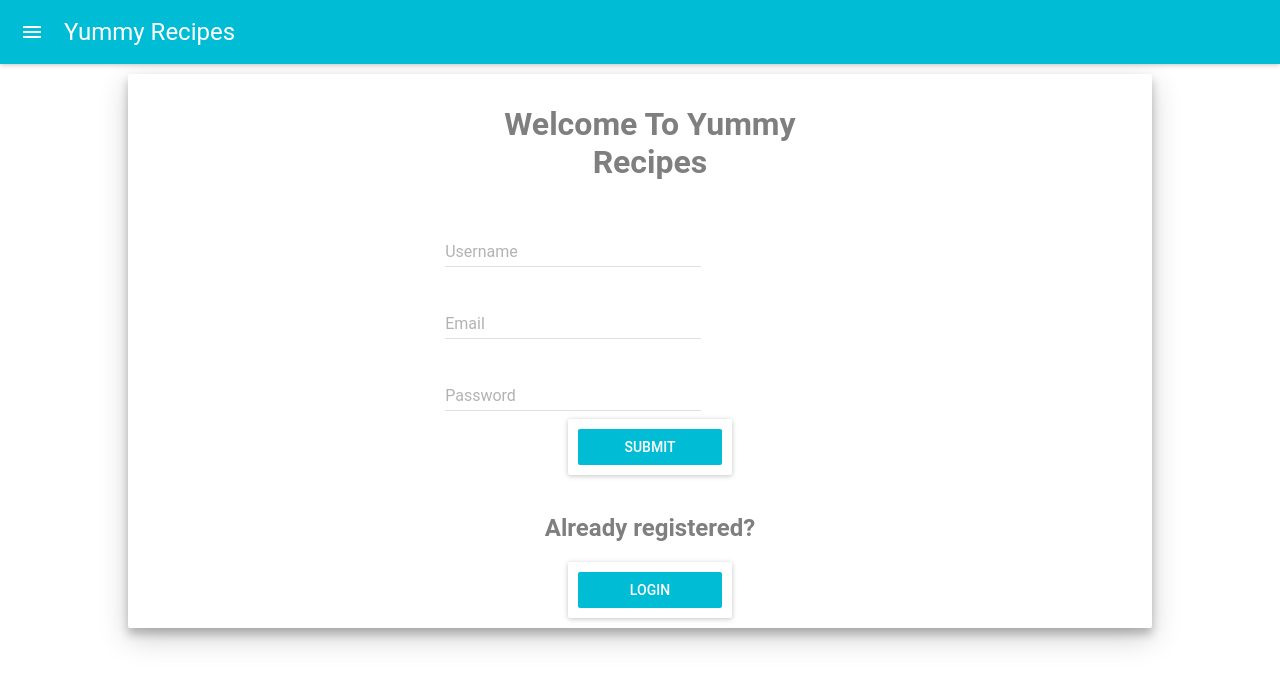
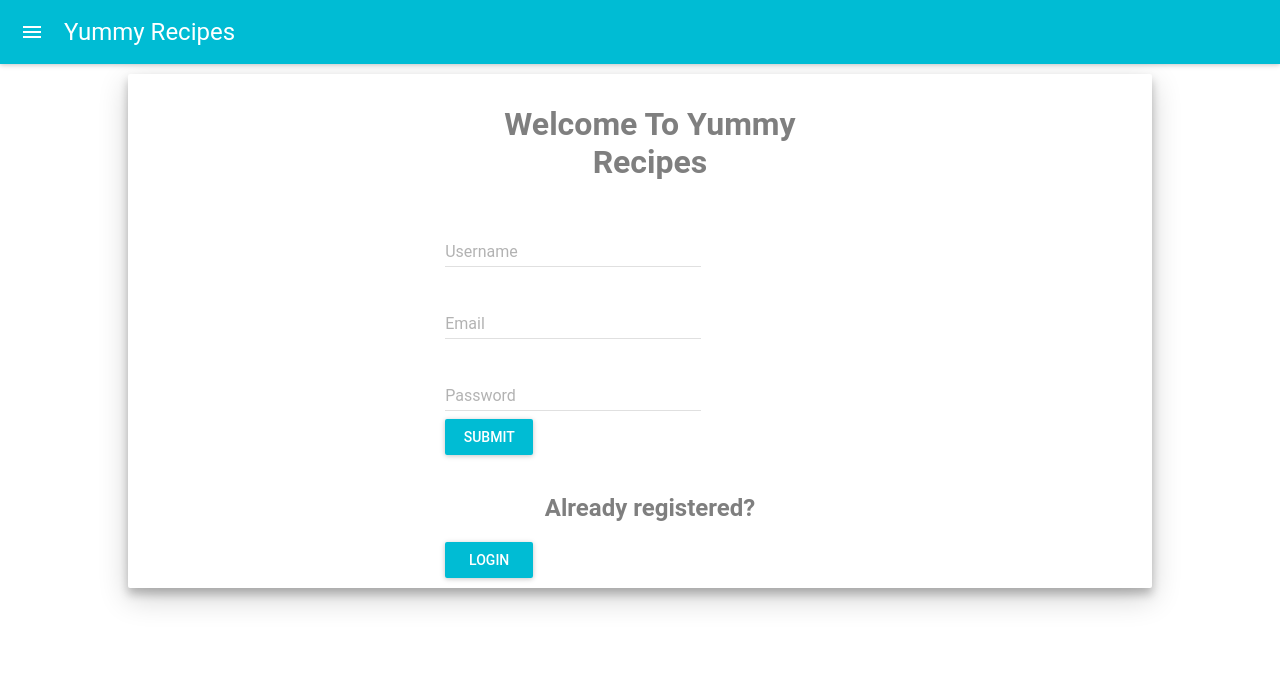
Before and after one commit to owenbob/yummy-recipes-react-app, a React (Create React App) app: page / in a window 1280 px wide. Shown: the top 686 px of the page. Built offline with nearby package versions, Linux system fonts and the light colour scheme.

Commit message:
[feature #154245384]Add registercomponent

```diff
--- a/src/components/register.js
+++ b/src/components/register.js
@@ -30,7 +30,7 @@ class Register extends Component {
         })
         .then(response => {
             console.log(response);
-            if (response.data.code === 201){
+            if (response.status === 201){
                 this.props.history.push('/login')
             }
             }).catch(error=> {
@@ -71,12 +71,12 @@ class Register extends Component {
                             value={this.state.password}
                             onChange ={this.handleChange}
                             /><br />
-                        <RaisedButton className="inner" type="submit"label="Submit" primary={true} style={style}
+                        <RaisedButton  type="submit"label="Submit" primary={true} style={style}
                         />
                     </form>
                     <br/>
                     <h2 class ="text"> Already registered?</h2>
-                    <RaisedButton className="inner"label="Login" href="/login" primary={true} style={style}/>
+                    <RaisedButton label="Login" href="/login" primary={true} style={style}/>
                 </div>
             </Paper>
         </div>
```
